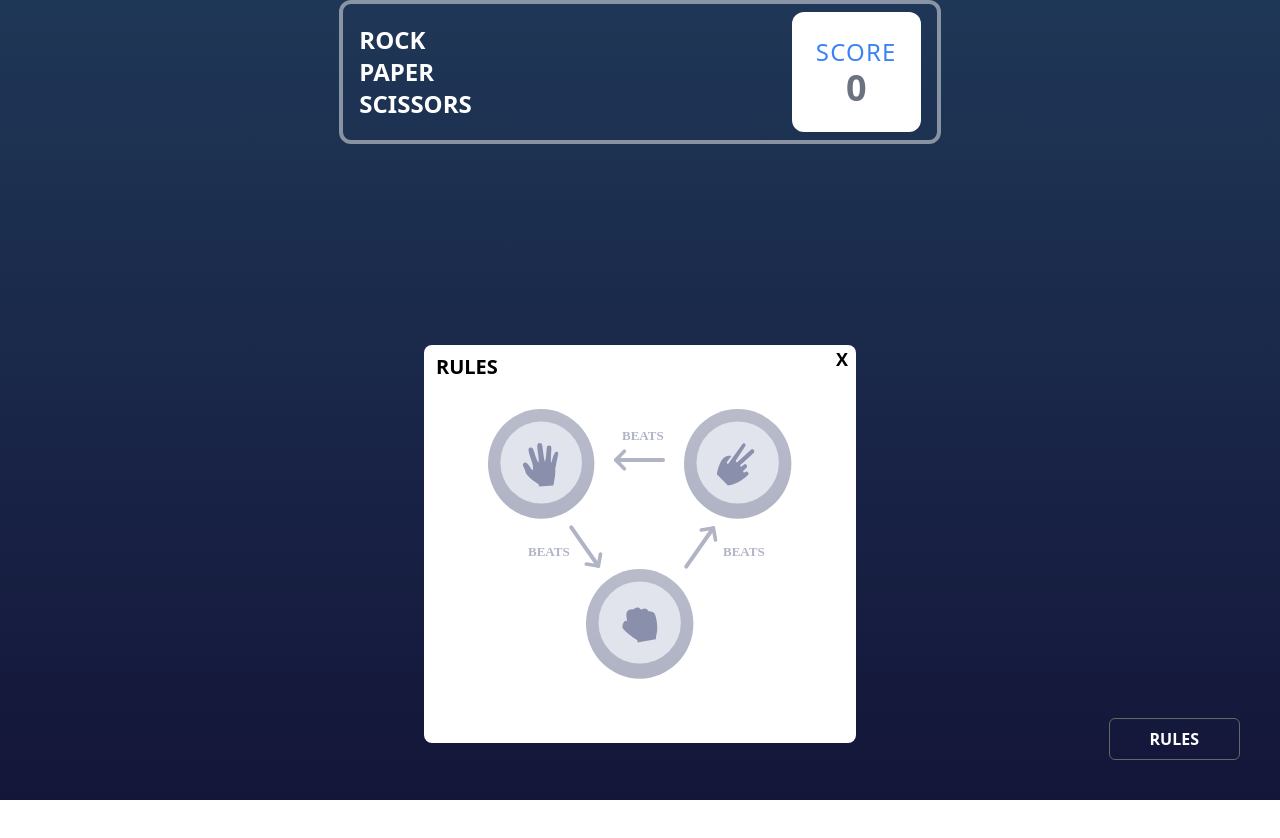
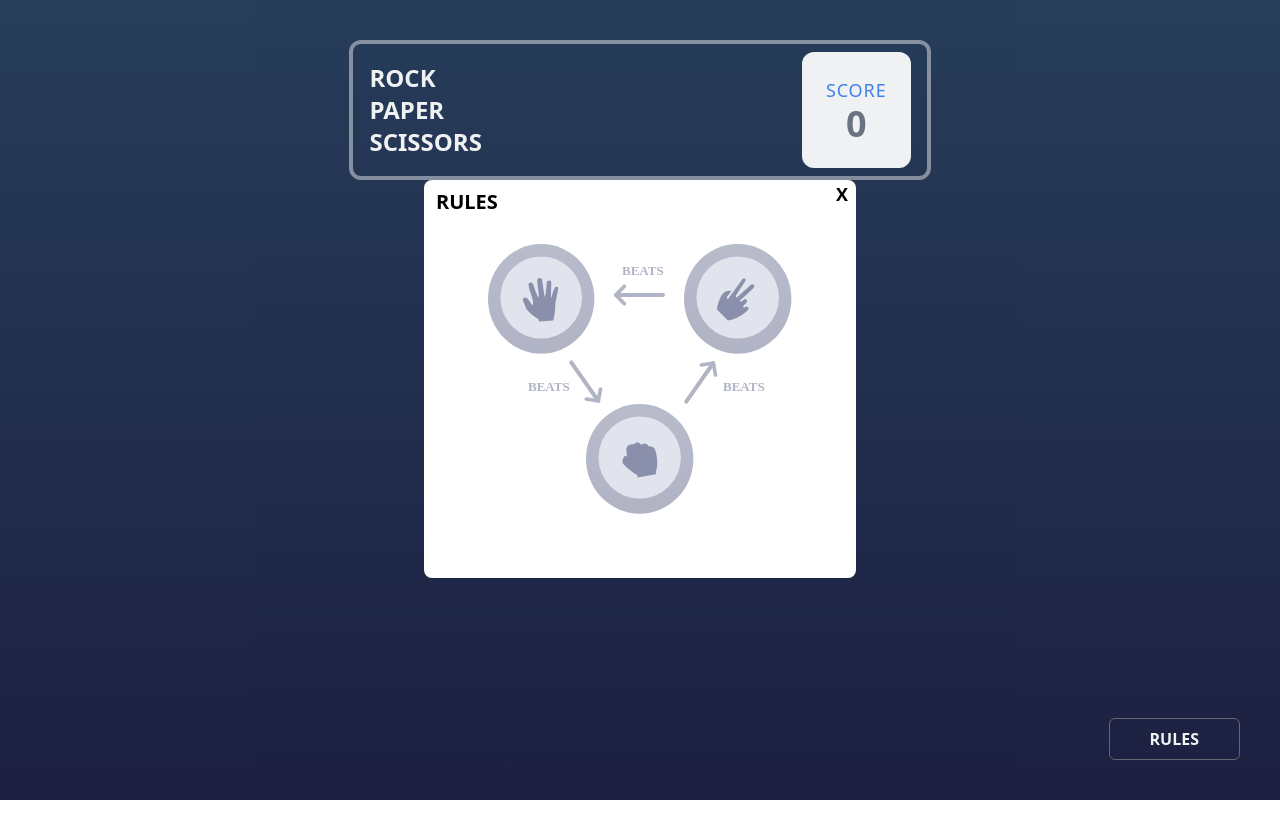
Before and after one commit to Danielstep4/Portfolio, a Svelte app in the folder rock-paper-scissors/: page / in a window 1280 px wide. Both pictures are taken after a click on the button "RULES". Shown: the top 838 px of the page. After the commit the page ends 800 px from the top, so only its background shows below. Built offline with nearby package versions, Linux system fonts and the light colour scheme.

Commit message:
Fixed rules-modal Fixed score-board

```diff
--- a/rock-paper-scissors/src/App.svelte
+++ b/rock-paper-scissors/src/App.svelte
@@ -5,7 +5,7 @@
 
 <main
   style={"background:" + theme.platte.background}
-  class="container h-screen absolute"
+  class="container h-screen w-screen"
 >
   <Game />
 </main>
--- a/rock-paper-scissors/src/components/game.svelte
+++ b/rock-paper-scissors/src/components/game.svelte
@@ -3,7 +3,7 @@
   import ScoreBoard from "./score-board.svelte";
 </script>
 
-<main>
+<main class="py-10">
   <ScoreBoard />
   <RulesModal />
 </main>
--- a/rock-paper-scissors/src/components/rules-modal.svelte
+++ b/rock-paper-scissors/src/components/rules-modal.svelte
@@ -17,9 +17,9 @@
   >
   {#if modalOpen}
     <div
-      class="absolute text-white z-10 h-screen container flex items-center justify-center"
+      class="fixed text-white z-20 h-min w-min container flex items-center justify-center mx-auto left-0 right-0"
     >
-      <div class="relative w-min h-min bg-white py-16 px-16 rounded-lg z-20">
+      <div class="relative w-min h-min bg-white py-16 px-16 rounded-lg z-30">
         <span class="text-black text-xl absolute left-3 top-2 font-bold "
           >RULES</span
         >
@@ -30,5 +30,9 @@
         <Rules />
       </div>
     </div>
+    <div
+      class="fixed top-0 left-0 bg-gray-500 bg-opacity-10 z-10 w-screen h-screen"
+      on:click={closeModal}
+    />
   {/if}
 </div>
--- a/rock-paper-scissors/src/components/score-board.svelte
+++ b/rock-paper-scissors/src/components/score-board.svelte
@@ -14,7 +14,8 @@
     <div
       class="bg-white flex flex-col justify-center items-center p-6 rounded-xl"
     >
-      <span class="text-blue-500 tracking-wider font-medium">SCORE</span>
+      <span class="text-blue-500 tracking-wider font-medium text-lg">SCORE</span
+      >
       <span class="text-gray-500 text-4xl">{score}</span>
     </div>
   </div>
```
